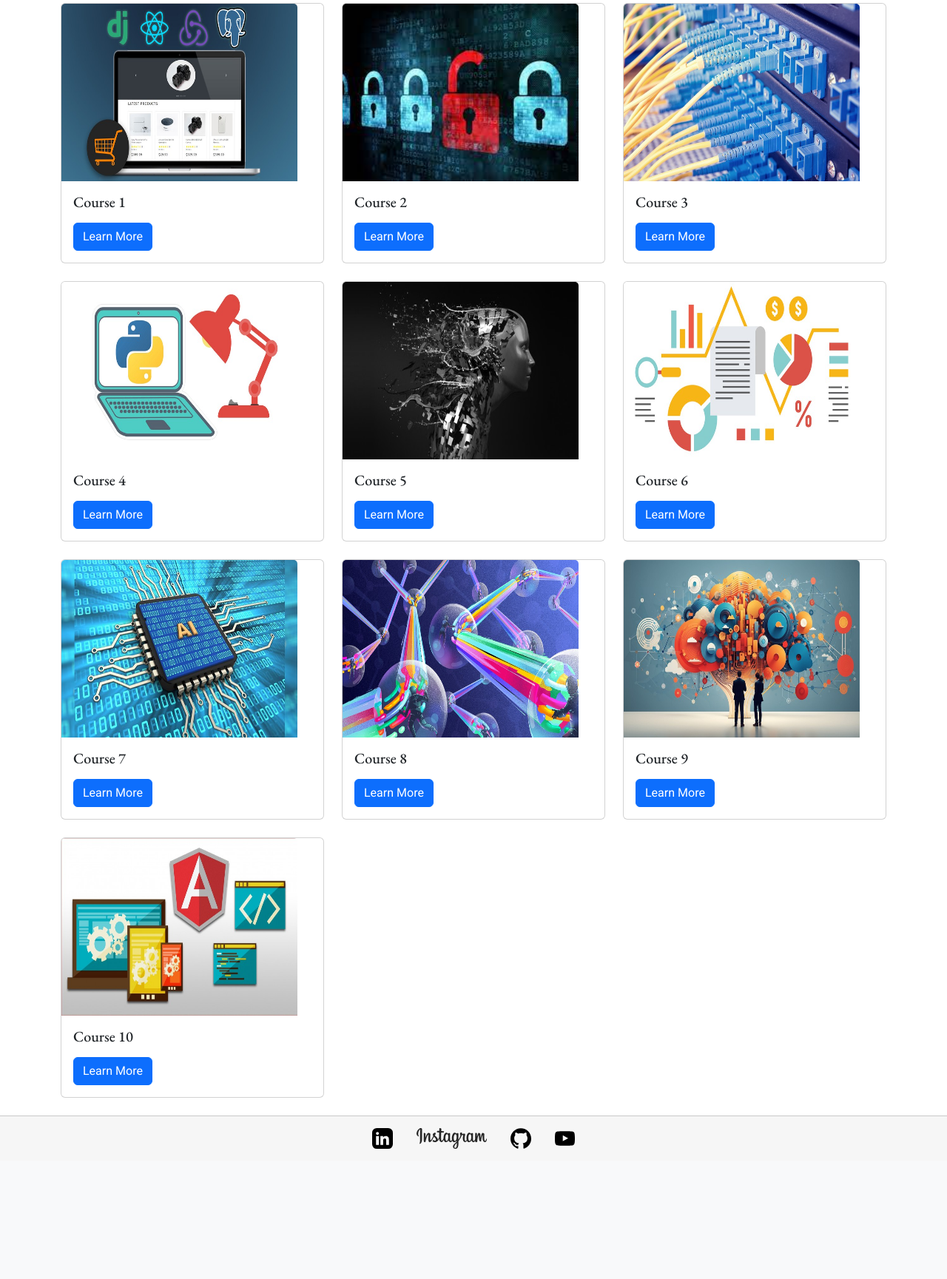
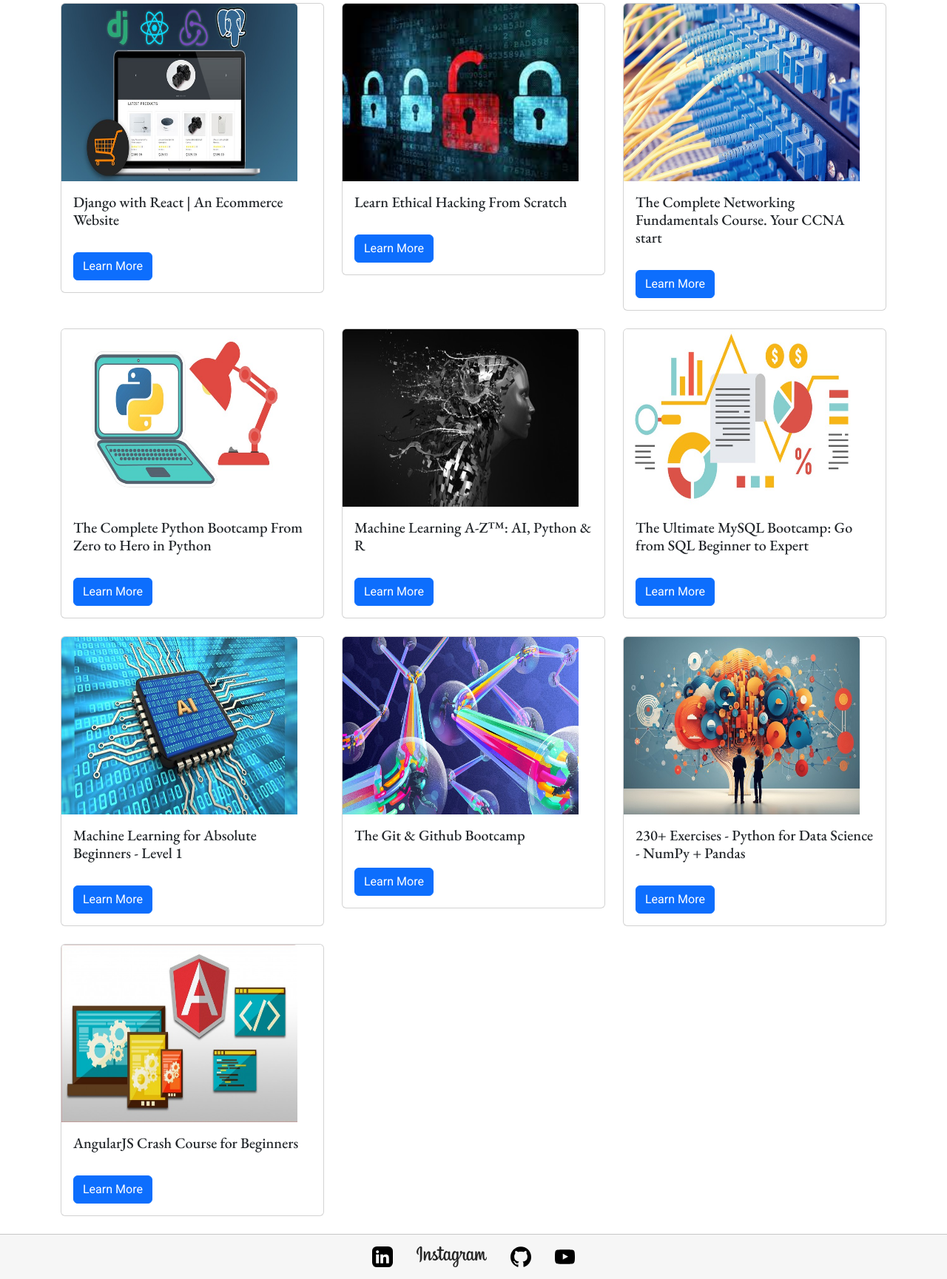
Before and after one commit to teman67/E-Learning-Booking-Courses-Project, a Django app: page /courses/ in a window 1280 px wide. Shown: the part 260-1989 px from the top of the page at 74% size. Before the commit the page ends 1813 px from the top, so only its background shows below. Run offline with Django 3.2, Linux system fonts and the light colour scheme; some libraries are stand-ins or nearby versions.

Commit message:
add couurse details

```diff
--- a/courses/views.py
+++ b/courses/views.py
@@ -22,10 +22,41 @@ class BookingView(View):
         # This is optional, add it if your booking page handles form submissions
         pass
 
+def featured_courses(request):
+    course_ids = range(10)
+    course_titles = [
+        "Django with React | An Ecommerce Website",
+        "Learn Ethical Hacking From Scratch",
+        "The Complete Networking Fundamentals Course. Your CCNA start",
+        "The Complete Python Bootcamp From Zero to Hero in Python",
+        "Machine Learning A-Z™: AI, Python & R",
+        "The Ultimate MySQL Bootcamp: Go from SQL Beginner to Expert",
+        "Machine Learning for Absolute Beginners - Level 1",
+        "The Git & Github Bootcamp",
+        "230+ Exercises - Python for Data Science - NumPy + Pandas",
+        "AngularJS Crash Course for Beginners",
+    ]
+
+    context = {
+        'course_ids': course_ids,
+        'course_titles': course_titles,
+    }
+
+    return render(request, 'featured_courses.html', context)
+
 
 def course_detail(request, course_id):
     # Assuming you have a list of descriptions, replace this with your actual data source
-    descriptions = ["Description for course 1", "Description for course 2", "3","4","5","6","7","8","9","10",]
+    descriptions = ["In this course, we will build a completely customized eCommerce / shopping cart application from scratch using Django & REACT",
+     "Welcome this comprehensive Ethical Hacking course! This course assumes you have NO prior knowledge! It starts with you from scratch and takes you step-by-step teaching you how to hack systems like black-hat hackers and secure them like security experts!",
+      "Welcome to the Complete Network Fundamentals Course! In this course, you will learn the technologies that keep the world as you know today connected and running. We cover both the fundamentals of networking as well as the topics in the new Cisco CCNA 200-301 exam.",
+      "This is the most comprehensive, yet straight-forward, course for the Python programming language on Udemy! Whether you have never programmed before, already know basic syntax, or want to learn about the advanced features of Python, this course is for you! In this course we will teach you Python 3.",
+      "This course has been designed by a Data Scientist and a Machine Learning expert so that we can share our knowledge and help you learn complex theory, algorithms, and coding libraries in a simple way.",
+      "This course was just completely redone and rebuilt from the ground up, with over 325 brand new videos recorded. The course now uses MySQL 8.x and covers new topics including: Window Functions, Views, and SQL modes.",
+      "An excellent introduction to the topic. the lessons flowed logically and the course material was well presented. A very good course and a pleasure to take",
+      "The following sentence is annoying, but also true: the best time to learn Git was yesterday. Fortunately, the second best time is today!  Git is an essential tool for work in any code-related field, from data science to game development to machine learning.  This course covers everything you need to know to start using Git and Github in the real-world today!",
+      "The '230+ Exercises - Python for Data Science - NumPy + Pandas' course is an interactive, hands-on course designed for those who are seeking to gain practical experience in data science tools in Python, specifically the NumPy and Pandas libraries. The course contains over 230 exercises that provide learners with a platform to practice and consolidate their knowledge.",
+      "Learn the essentials you'll need to get started with AngularJS, a popular open-source web application framework maintained by Google. During this two-hour introductory course, your instructor will introduce you to the basics of AngularJS.",]
 
     # Ensure course_id is a valid index
     if 0 <= course_id < len(descriptions):
--- /dev/null
+++ b/templates/course_title.html
@@ -0,0 +1 @@
+<p>{{tittle}}</p>
--- a/templates/list_courses.html
+++ b/templates/list_courses.html
@@ -15,8 +15,29 @@
           style="width: 90%; height: 15rem"
         />
         <div class="card-body">
-          <h5 class="card-title">Course {{ i|add:1 }}</h5>
-          <p class="card-text">{{ descriptions.i }}</p>
+            {% if i == '0' %}
+                <h5 class="card-title">Django with React | An Ecommerce Website</h5>
+            {% elif i == '1' %}
+                <h5 class="card-title">Learn Ethical Hacking From Scratch</h5>
+            {% elif i == '2' %}
+            <h5 class="card-title">The Complete Networking Fundamentals Course. Your CCNA start</h5>
+            {% elif i == '3' %}
+            <h5 class="card-title">The Complete Python Bootcamp From Zero to Hero in Python</h5>
+            {% elif i == '4' %}
+            <h5 class="card-title">Machine Learning A-Z™: AI, Python & R</h5>
+            {% elif i == '5' %}
+            <h5 class="card-title">The Ultimate MySQL Bootcamp: Go from SQL Beginner to Expert</h5>
+            {% elif i == '6' %}
+            <h5 class="card-title">Machine Learning for Absolute Beginners - Level 1</h5>
+            {% elif i == '7' %}
+            <h5 class="card-title">The Git & Github Bootcamp</h5>
+            {% elif i == '8' %}
+            <h5 class="card-title">230+ Exercises - Python for Data Science - NumPy + Pandas</h5>
+            {% elif i == '9' %}
+            <h5 class="card-title">AngularJS Crash Course for Beginners</h5>
+            {% endif %}
+          <!-- <p class="card-text">{{ descriptions.i }}</p> -->
+          <br>
           <a
             href="{% url 'course_detail' course_id=i %}"
             class="btn btn-primary"
```
Also changed, not shown: templates/custom_filters.py (added, +7 -0 lines).
